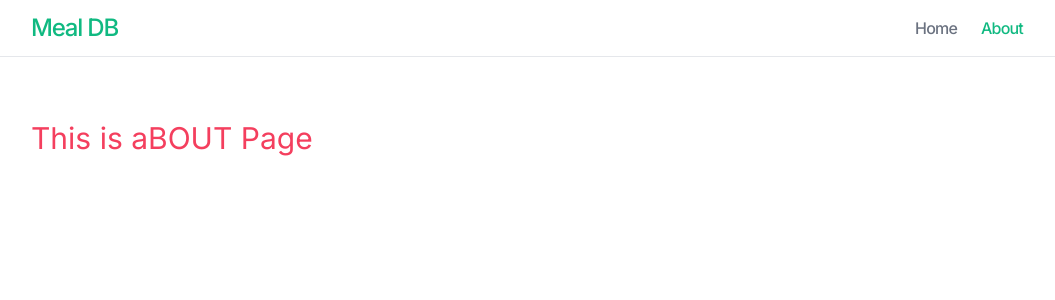
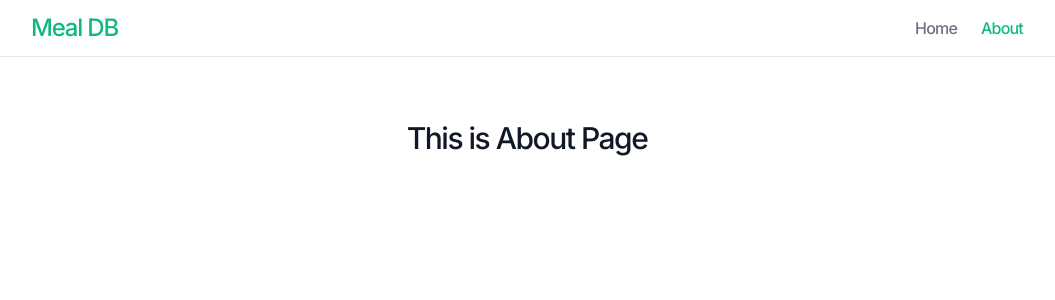
Before and after one commit to robiuzzaman4/vue-meal, a Vue app: page /about in a window 1280 px wide. Shown: the top 300 px of the page, without its empty margins (113-1168 px from the left). Built offline with nearby package versions, Linux system fonts and the light colour scheme.

Commit message:
feat: update about page

```diff
--- a/src/components/view/AboutView.vue
+++ b/src/components/view/AboutView.vue
@@ -1,5 +1,7 @@
 <template>
   <section class="w-full max-w-screen-lg mx-auto px-4 py-16">
-    <h1 class="text-3xl text-rose-500">This is aBOUT Page</h1>
+    <h1 class="text-3xl text-center font-medium tracking-tighter">
+      This is About Page
+    </h1>
   </section>
 </template>
```
